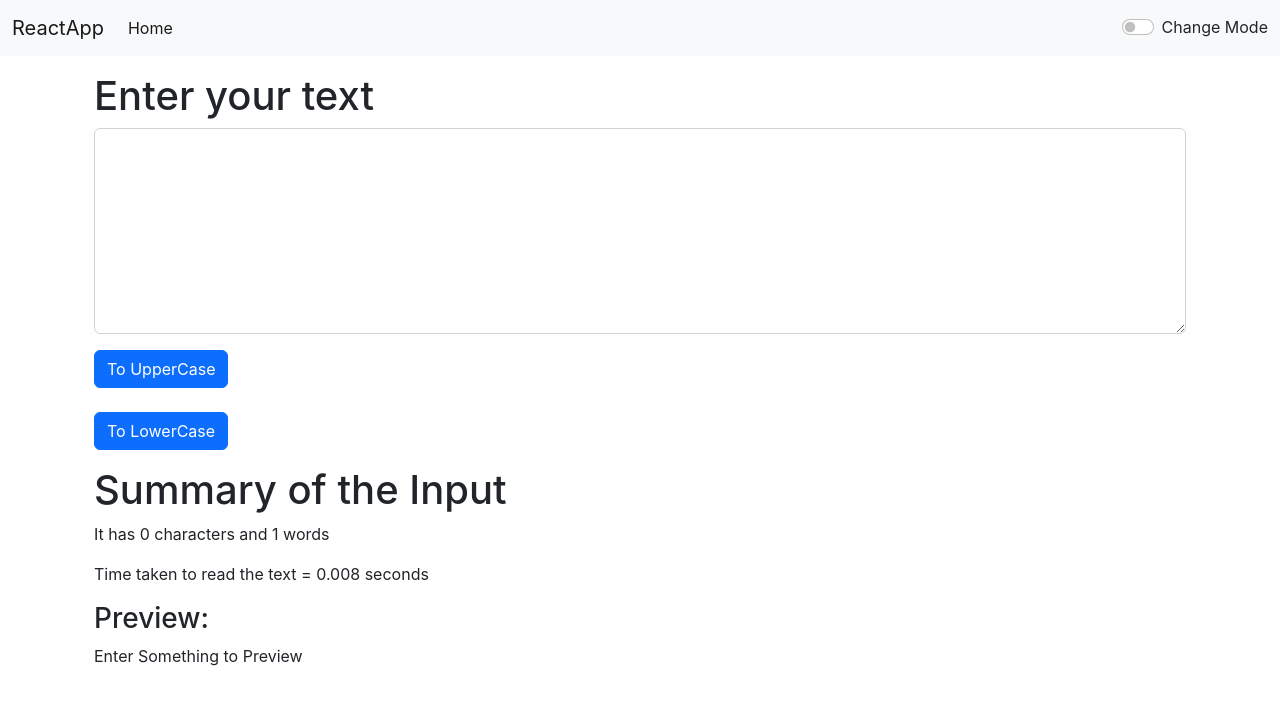
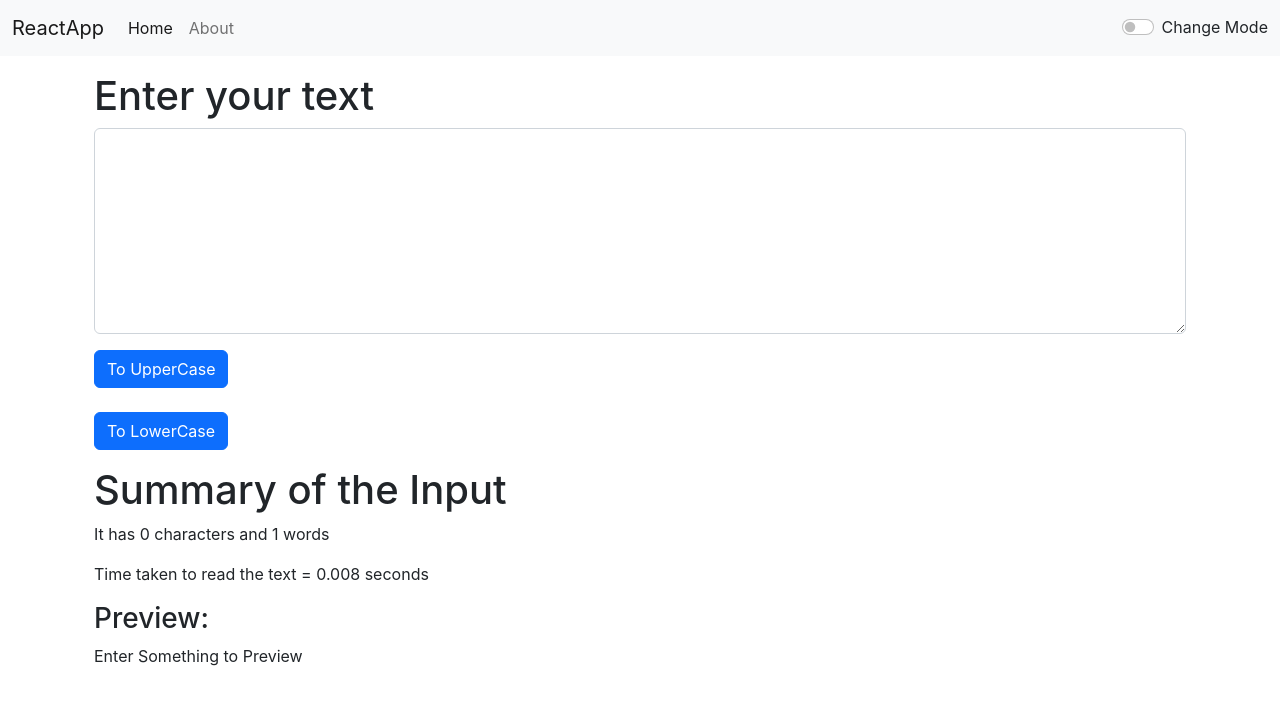
Before and after one commit to Yuvadi29/React, a React (Create React App) app: page / in a window 1280 px wide. Shown: the top 704 px of the page. Built offline with nearby package versions, Linux system fonts and the light colour scheme.

Commit message:
Adding Router DOM to the React Project

```diff
--- a/package.json
+++ b/package.json
@@ -8,6 +8,7 @@
     "@testing-library/user-event": "^13.5.0",
     "react": "^18.2.0",
     "react-dom": "^18.2.0",
+    "react-router-dom": "^5.2.0",
     "react-scripts": "5.0.1",
     "web-vitals": "^2.1.4"
   },
--- a/src/App.js
+++ b/src/App.js
@@ -1,12 +1,18 @@
 // import logo from './logo.svg';
 import './App.css';
-// import About from './components/About';
+import About from './components/About';
 import Navbar from './components/Navbar';
 import Textform from './components/Textform';
 import React, { useState } from 'react';
 import Alert from './components/Alert';
+import {
+  BrowserRouter as Router,
+  Switch,
+  Route,
+  Link
+} from "react-router-dom"
 
-let name = "<b>Aditya</b>";
+// let name = "<b>Aditya</b>";
 function App() {
   const [mode, setMode] = useState('light'); //It will enable us to see whether the dark mode is enabled or not
   const [alert, setAlert] = useState(null)
@@ -39,17 +45,29 @@
   }
   return (
     <>
+      <Router>
         <Navbar title="ReactApp" mode={mode} toggleMode={toggleMode} />
         <Alert alert={alert} />
         <div className="container my-3">
+
+          {/*A Switch looks through its childeren Routes and renders the first one that matches the current URL */}
+
+          <Switch>
+            <Route exact path="/about">
+              <About />
+            </Route>
+            <Route exact path="/">
               <Textform showAlert={showAlert} heading="Enter your text" mode={mode} />
-        {/* <About="About React"/> */}
+            </Route>
+          </Switch>
+        </div>
+      </Router>
+
+      {/* <About/> */}
       {/* Returns my Navbar component which is created in the Component Folder*/}
-    </div>
     </>
 
   );
 }
 
-
 export default App;
--- a/src/components/Navbar.js
+++ b/src/components/Navbar.js
@@ -1,30 +1,31 @@
 import React from 'react'
 import PropTypes from 'prop-types'
+import { Link } from 'react-router-dom'
 
 {/* Props acts as properties jisse we can add the titles of websites etc.*/ }
 export default function Navbar(props) {
     return (
         <nav className={`navbar navbar-expand-lg navbar-${props.mode} bg-${props.mode}`}>
             <div className="container-fluid">
-                <a className="navbar-brand" href="/">{props.title}</a>
+                <Link className="navbar-brand" to="/">{props.title}</Link>
                 <button className="navbar-toggler" type="button" data-bs-toggle="collapse" data-bs-target="#navbarSupportedContent" aria-controls="navbarSupportedContent" aria-expanded="false" aria-label="Toggle navigation">
                     <span className="navbar-toggler-icon"></span>
                 </button>
                 <div className="collapse navbar-collapse" id="navbarSupportedContent">
                     <ul className="navbar-nav me-auto mb-2 mb-lg-0">
                         <li className="nav-item">
-                            <a className="nav-link active" aria-current="page" href="/">Home</a>
+                            <Link className="nav-link active" aria-current="page" to="/">Home</Link>
+                        </li>
+                        <li className="nav-item">
+                            <Link className="nav-link" to="/about">{props.aboutText}</Link>
                         </li>
                     </ul>
-                    {/* <li className="nav-item">
-                        <a className="nav-link" href="/">{props.aboutText}</a>
-                    </li> */}
                     {/* <form className="d-flex">
                         <input className="form-control me-2" type="search" placeholder="Search" aria-label="Search" />
                         <button className="btn btn-outline-danger" type="submit">Search</button>
                     </form> */}
                     <div className={`form-check form-switch text-${props.mode === 'light' ? 'yellow' : 'light'}`}> {/*Using Ternary operator with condition to tell if the mode of navbar is light turn it to dark and vice versa */}
-                        <input className="form-check-input" onClick={props.toggleMode} type="checkbox" id="flexSwitchCheckDefault"/>
+                        <input className="form-check-input" onClick={props.toggleMode} type="checkbox" id="flexSwitchCheckDefault" />
                         <label htmlFor="flexSwitchCheckDefault" className="form-check-label">Change Mode</label>
                     </div>
                 </div>
@@ -33,14 +34,14 @@
     )
 }
 
-{/*This will setup the property type of any component of the react application, isRequired shows that the given property is required. */}
+{/*This will setup the property type of any component of the react application, isRequired shows that the given property is required. */ }
 Navbar.propTypes = {
     title: PropTypes.string.isRequired,
     aboutText: PropTypes.string
 }
 
-{/*THis will setup the default Prop type for any part of the component that you are making */}
+{/*This will setup the default Prop type for any part of the component that you are making */ }
 Navbar.defaultProps = {
     title: 'Set Title',
-    aboutText: 'About Text Here'
+    aboutText: 'About'
 }
```
Also changed, not shown: 1 other file (tests, documents, lock files or other folders). Lines whose indentation alone changed are shown as unchanged.
